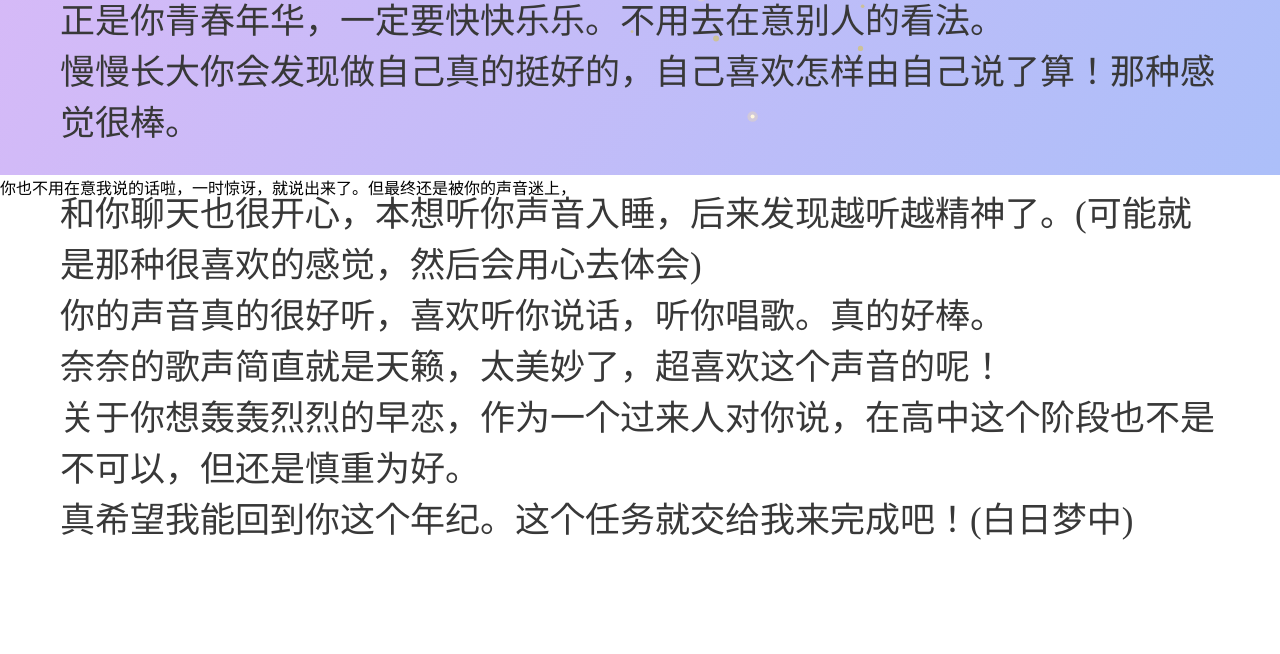
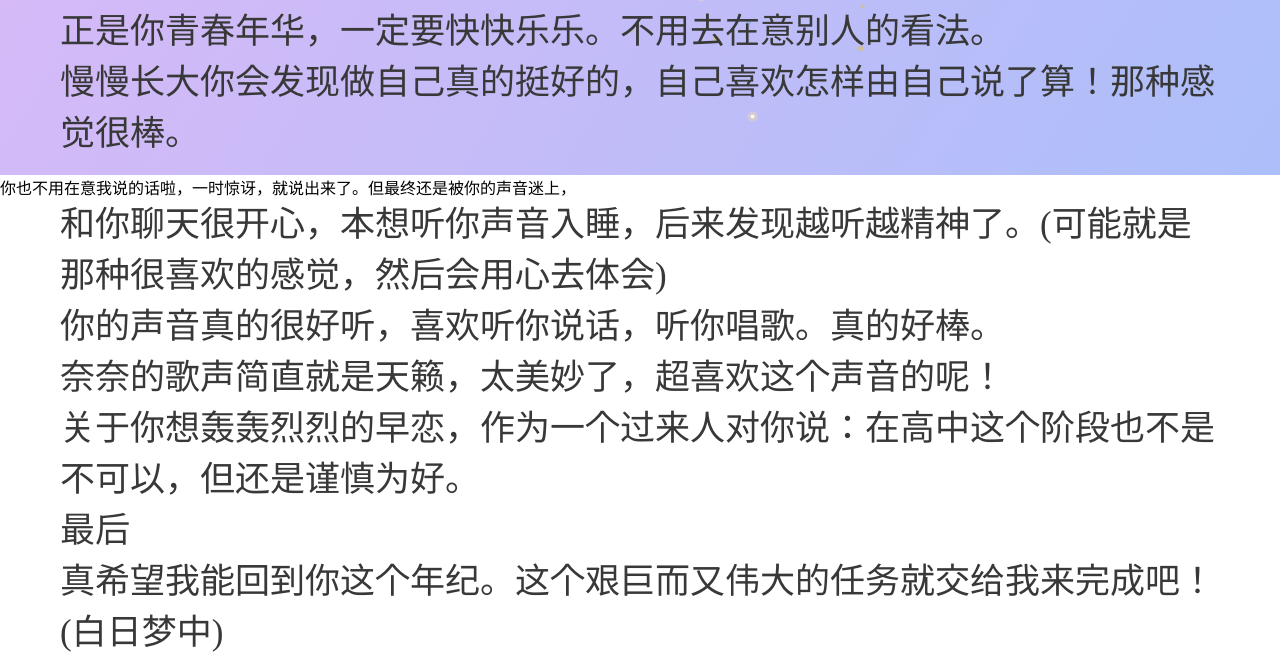
Before and after one commit to zuohx/HappyBirthday.github.io, a plain HTML site: page index.html in a window 1280 px wide. Shown: the part 625-1279 px from the top of the page. Before the commit the page ends 1167 px from the top, so only its background shows below. Drawn offline with Linux system fonts and the light colour scheme.

Commit message:
更新文案

```diff
--- a/index.html
+++ b/index.html
@@ -201,15 +201,16 @@
 	你也不用在意我说的话啦，一时惊讶，就说出来了。但最终还是被你的声音迷上，
 	<div class="tip">
 		<span>
-			<p style="margin:0;font-size:60px">&nbsp;&nbsp;&nbsp;&nbsp;&nbsp;&nbsp;生日快乐呀，小奈奈。</p>
+			<p style="margin:0;margin-bottom:10px;font-size:60px">&nbsp;&nbsp;&nbsp;&nbsp;&nbsp;&nbsp;生日快乐呀，小奈奈。</p>
 			正是你青春年华，一定要快快乐乐。不用去在意别人的看法。</br>
 			慢慢长大你会发现做自己真的挺好的，自己喜欢怎样由自己说了算！那种感觉很棒。</br>
 			</br>
-			和你聊天也很开心，本想听你声音入睡，后来发现越听越精神了。(可能就是那种很喜欢的感觉，然后会用心去体会)</br>
+			和你聊天很开心，本想听你声音入睡，后来发现越听越精神了。(可能就是那种很喜欢的感觉，然后会用心去体会)</br>
 			你的声音真的很好听，喜欢听你说话，听你唱歌。真的好棒。</br>
 			奈奈的歌声简直就是天籁，太美妙了，超喜欢这个声音的呢！</br>
-			关于你想轰轰烈烈的早恋，作为一个过来人对你说，在高中这个阶段也不是不可以，但还是慎重为好。</br>
-			真希望我能回到你这个年纪。这个任务就交给我来完成吧！(白日梦中)
+			关于你想轰轰烈烈的早恋，作为一个过来人对你说：在高中这个阶段也不是不可以，但还是谨慎为好。</br>
+			最后</br>
+			真希望我能回到你这个年纪。这个艰巨而又伟大的任务就交给我来完成吧！(白日梦中)
 		</span>
 	</div>
 
```
